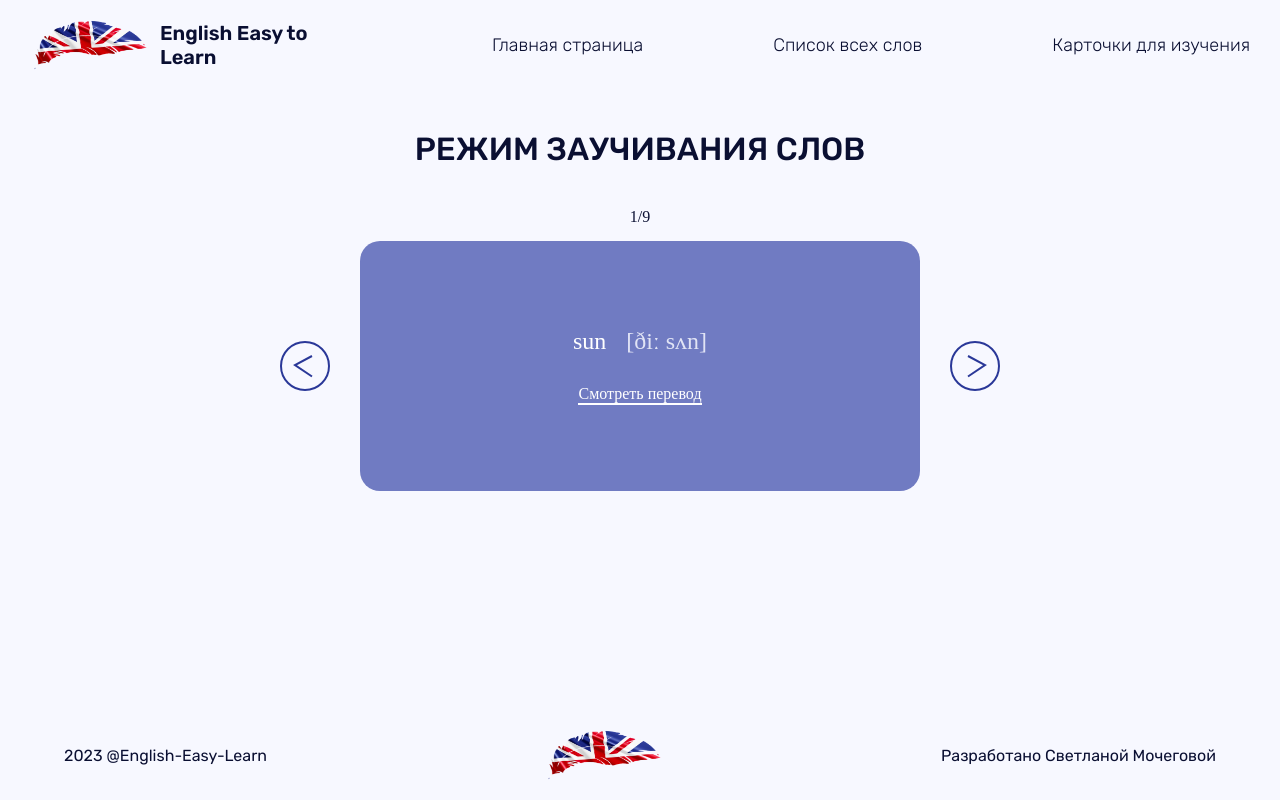
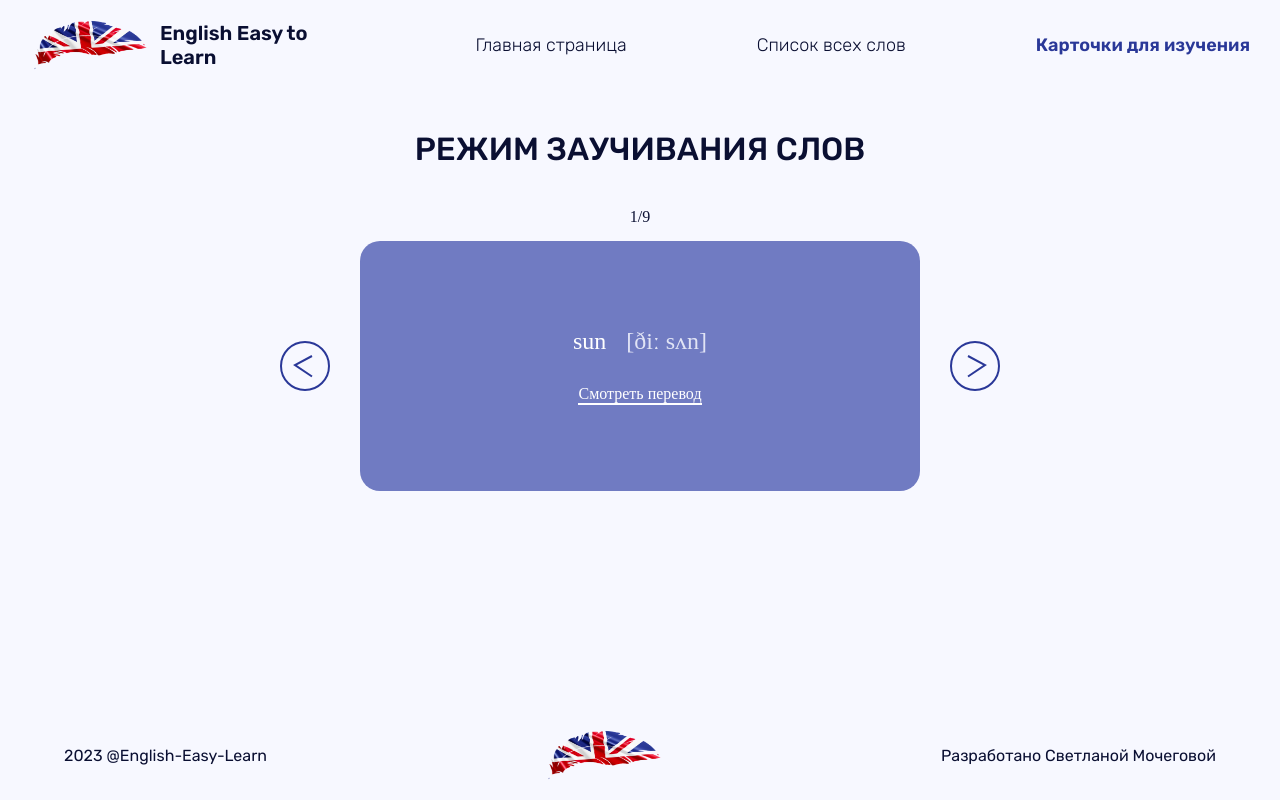
Before and after one commit to Lanasites/ReactProject-leaning-English, a React (Vite) app in the folder Project/: page /learning in a window 1280 px wide. Built offline with nearby package versions, Linux system fonts and the light colour scheme.

Commit message:
заменила Link на NavLink для выделения активного пункта нивигации

```diff
--- a/Project/src/Components/Header/Header.jsx
+++ b/Project/src/Components/Header/Header.jsx
@@ -1,6 +1,6 @@
 import './Header.scss'
 import logo from '../../assets/logo.png'
-import { Link } from 'react-router-dom'
+import { NavLink } from 'react-router-dom'
 import { useState, useEffect } from 'react';
 
 
@@ -27,15 +27,15 @@ export default function Header(){
         <>
             <header className={scrolled ? 'scrolled header' : 'header'}>
                 <div className='header__logo'>
-                    <Link to="/"> <img src={logo} alt="English Easy to Learn" className='header__logo_img'/> </Link>
-                    <Link to="/"> <span>English Easy to Learn</span></Link>
+                    <NavLink to="/"> <img src={logo} alt="English Easy to Learn" className='header__logo_img'/> </NavLink>
+                    <NavLink to="/"> <span>English Easy to Learn</span></NavLink>
 
                 </div>
                 <nav className='header__menu'>
                     <ul>
-                        <li className='header__menu_item'><Link to="/">Главная страница</Link></li>
-                        <li className='header__menu_item'><Link to="/tablewithworlds">Список всех слов</Link></li>
-                        <li className='header__menu_item'><Link to="/learning">Карточки для изучения</Link></li>
+                        <li className='header__menu_item'><NavLink to="/">Главная страница</NavLink></li>
+                        <li className='header__menu_item'><NavLink to="/tablewithworlds">Список всех слов</NavLink></li>
+                        <li className='header__menu_item'><NavLink to="/learning">Карточки для изучения</NavLink></li>
                     </ul>
 
                 </nav>
--- a/Project/src/Components/Header/Header.scss
+++ b/Project/src/Components/Header/Header.scss
@@ -40,6 +40,10 @@
     &__menu li{
         display: inline-block;
         padding-left: 130px;
+        .active{
+            color: #2A3898;
+            font-weight: 600;
+        }
     }
     &__menu_item {
         list-style-type: none;
```
Also changed, not shown: Project/src/Components/Error404/Error404.scss (line endings or trailing spaces).
